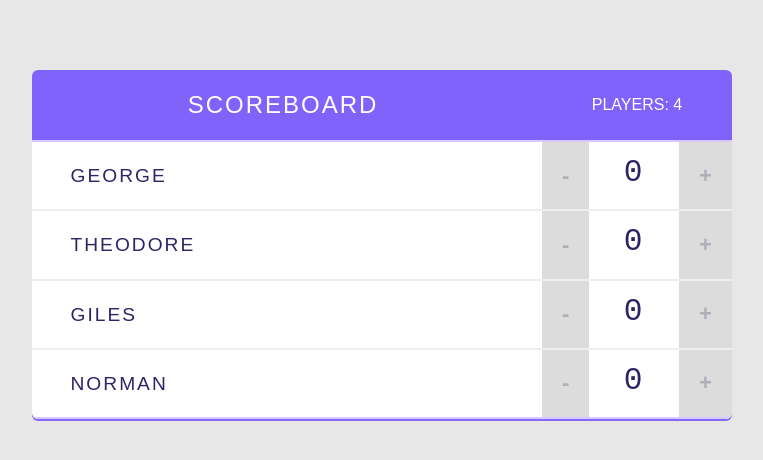
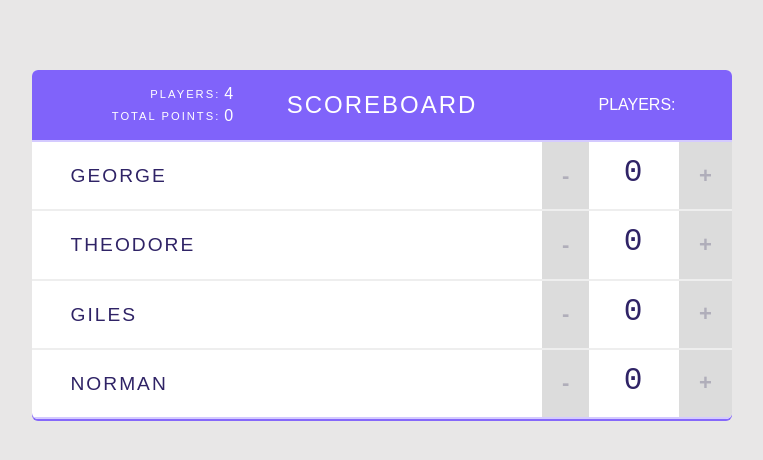
Before and after one commit to neovrnaz/react-scoreboard, a React (Create React App) app: page / in a window 1280 px wide. Shown: the top 460 px of the page, without its empty margins (258-1021 px from the left). Built offline with nearby package versions, Linux system fonts and the light colour scheme.

Commit message:
Add total points

```diff
--- a/src/App.js
+++ b/src/App.js
@@ -71,7 +71,7 @@ class App extends Component {
     return (
       <div className="scoreboard">
         {/* Question: How is totalPlayers going to dynamically change? */}
-        <Header title="Scoreboard" totalPlayers={this.state.players.length} />
+        <Header title="Scoreboard" players={this.state.players} />
         {this.state.players.map((player, index) => (
           <Player
             name={player.name}
--- a/src/components/Header.js
+++ b/src/components/Header.js
@@ -1,13 +1,14 @@
-import React from "react";
+import React from 'react';
+import Stats from './Stats';
 
-const Header = (props) => (
+const Header = (props) => {
   // When using an arrow function, there's an implicit return
-  // return (
-  <header>
-    <h1>{props.title}</h1>
-    <span className="stats">Players: {props.totalPlayers}</span>
-  </header>
-  // );
-);
-
+  return (
+    <header>
+      <Stats players={props.players} />
+      <h1>{props.title}</h1>
+      <span className="stats">Players: {props.totalPlayers}</span>
+    </header>
+  );
+};
 export default Header;
--- /dev/null
+++ b/src/components/Stats.js
@@ -0,0 +1,26 @@
+import React from 'react';
+
+const Stats = (props) => {
+
+  const totalPlayers = props.players.length
+  const totalPoints = props.players.reduce((total, player) => {
+    return total + player.score;
+  }, 0);
+
+  return (
+    <table className="stats">
+      <tbody>
+        <tr>
+          <td>Players:</td>
+          <td>{totalPlayers}</td>
+        </tr>
+        <tr>
+          <td>Total Points:</td>
+          <td>{totalPoints}</td>
+        </tr>
+      </tbody>
+    </table>
+  );
+};
+
+export default Stats;
```
Also changed, not shown: src/components/AddPlayerForm.js (added).
